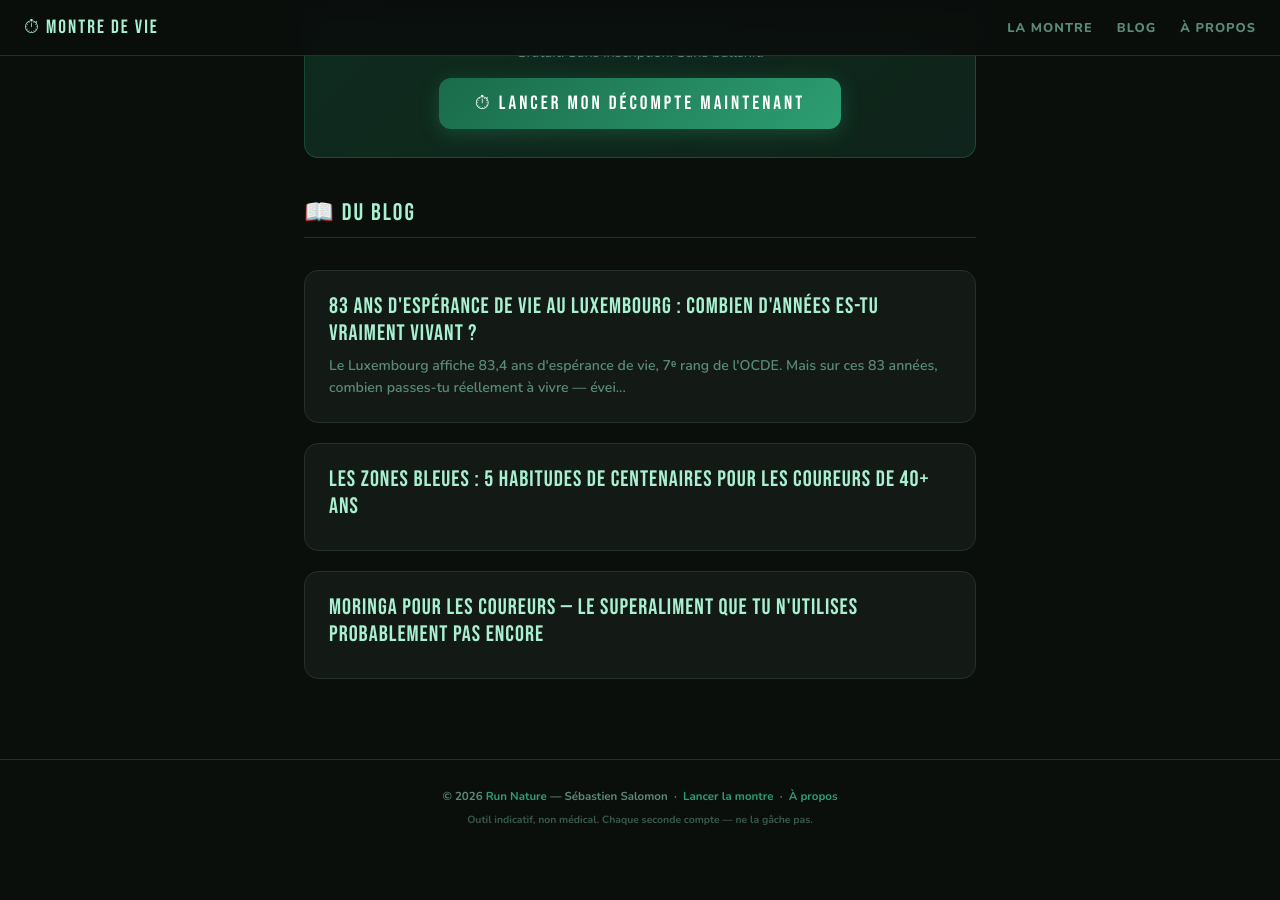
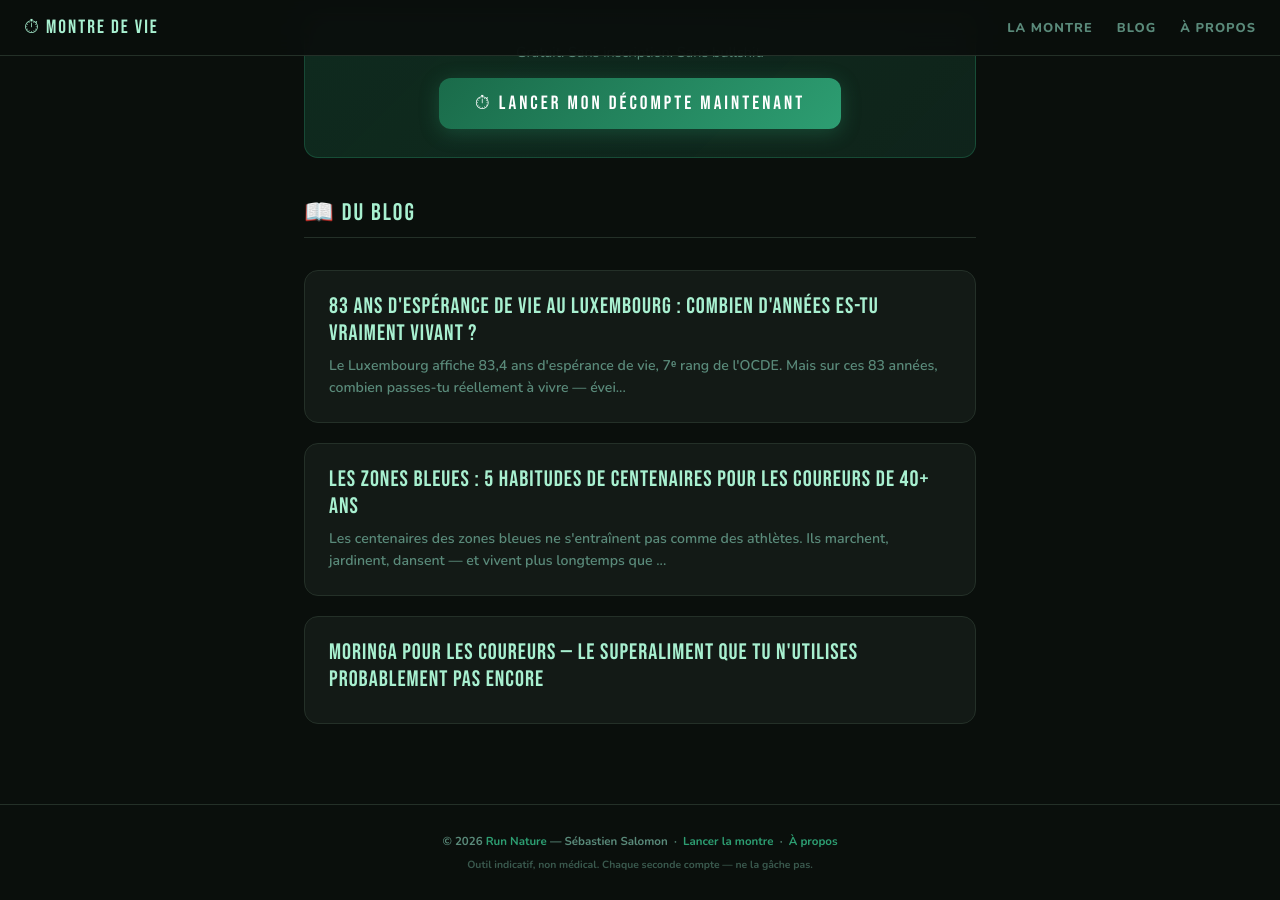
Before and after one commit to SebRunNature/memento-mori, a Jekyll site: the page built from index.html, in a window 1280 px wide and 900 px high, scrolled down 1216 px. Built offline with Jekyll 4.4.1, drawn with Linux system fonts in a browser that asks for light colours; before the commit the page ends 2071 px from its top, so only the background shows below that.

Commit message:
Update 2026-05-08-zones-bleues-habitudes-centenaires-coureurs-40-ans.md

```diff
--- a/_posts/2026-05-08-zones-bleues-habitudes-centenaires-coureurs-40-ans.md
+++ b/_posts/2026-05-08-zones-bleues-habitudes-centenaires-coureurs-40-ans.md
@@ -2,6 +2,7 @@
 layout: default
 title: "Les zones bleues : 5 habitudes de centenaires pour les coureurs de 40+ ans"
 description: "Zones bleues longévité : 5 habitudes des centenaires que tout coureur de 40+ ans devrait adopter pour courir plus longtemps et vivre mieux."
+excerpt: "Les centenaires des zones bleues ne s'entraînent pas comme des athlètes. Ils marchent, jardinent, dansent — et vivent plus longtemps que la plupart des coureurs. Voilà comment t'en inspirer à 40 ans."
 date: 2026-05-08
 author: Sébastien Salomon
 ---
```
